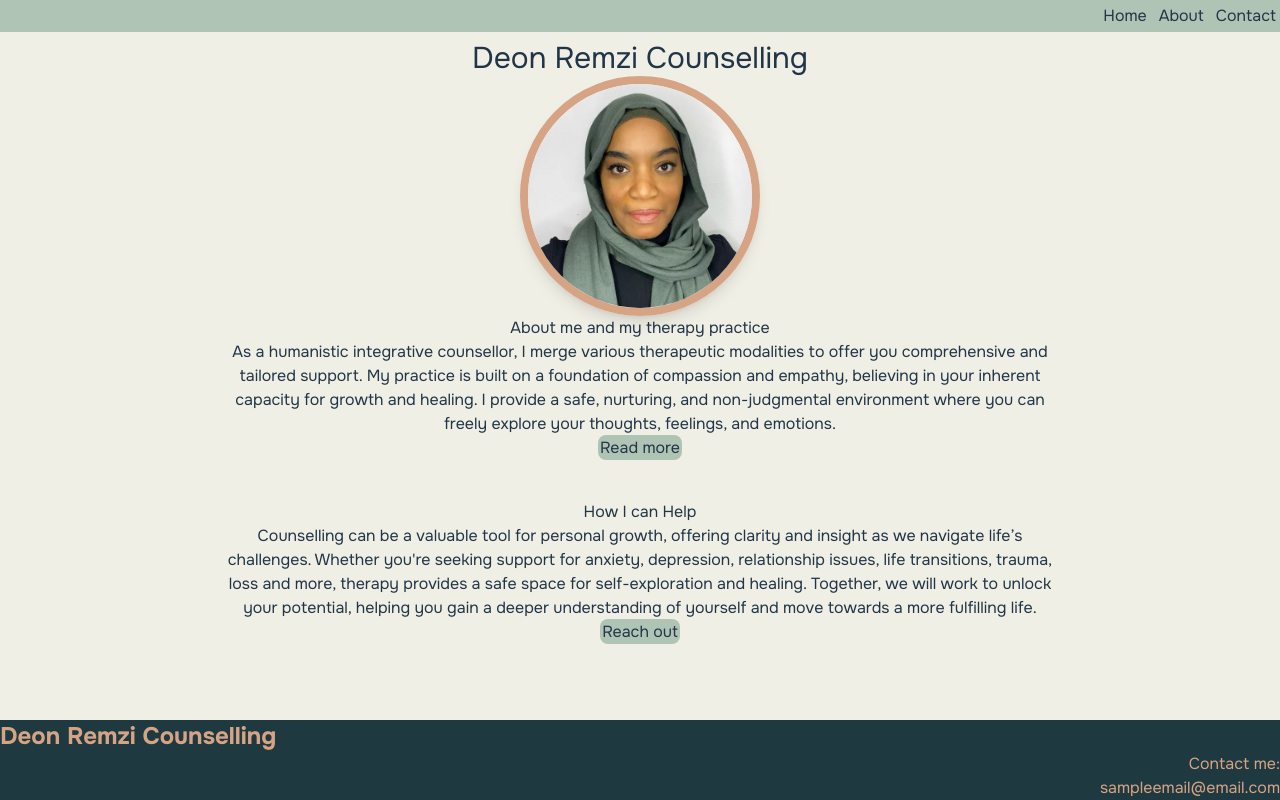
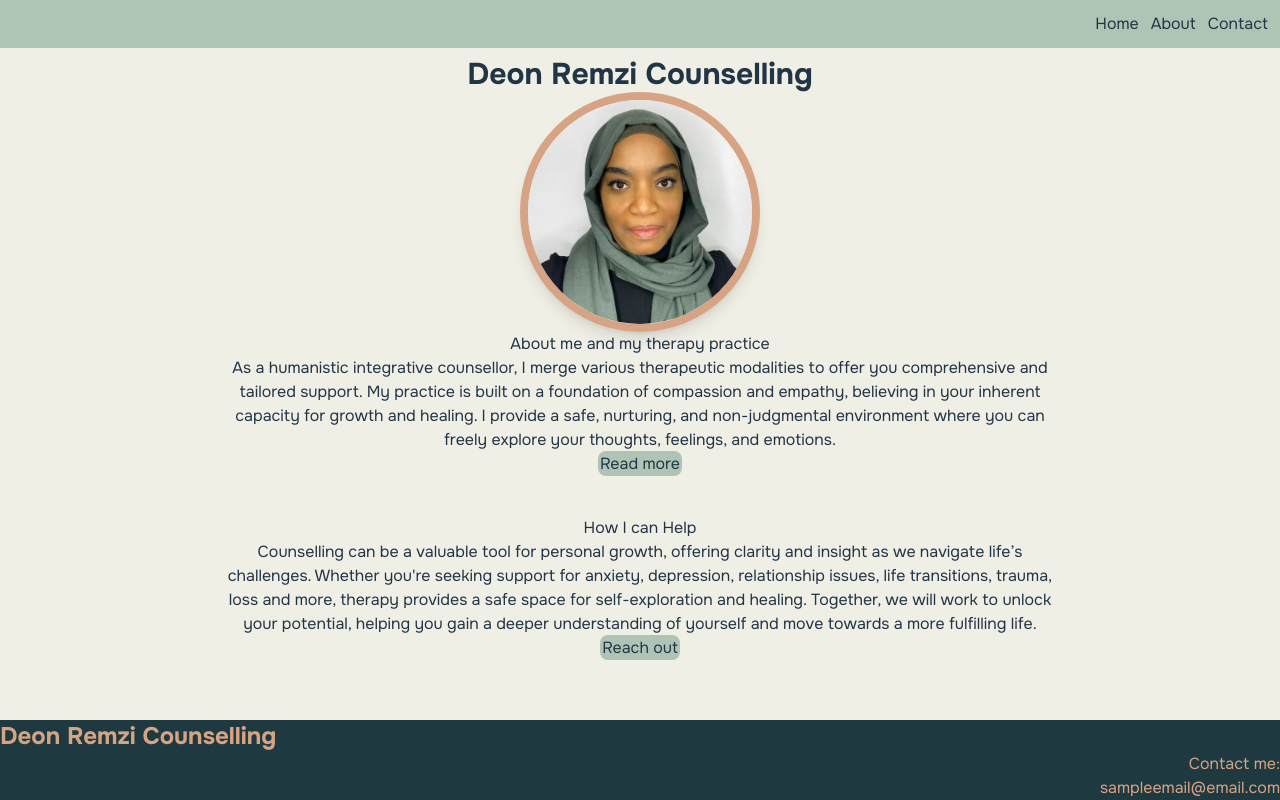
Before and after one commit to nimsay06/remzi-counselling, a React (Vite) app: page / in a window 1280 px wide. Built offline with nearby package versions, Linux system fonts and the light colour scheme.

Commit message:
Link-contactpg

```diff
--- a/src/Nav.jsx
+++ b/src/Nav.jsx
@@ -2,9 +2,9 @@ import { Link } from "react-router-dom";
 function Navigation() {
   return (
     <>
-      <nav className="bg-light-green sticky w-screen  p-1">
+      <nav className="bg-light-green sticky w-screen  p-3">
         <ul className="flex justify-end space-x-3">
-          <li className=" gap-x-0 hover:underline ">
+          <li>
             <Link to="/">Home</Link>
           </li>
           <li>
--- a/src/pages/Contact.jsx
+++ b/src/pages/Contact.jsx
@@ -1,5 +1,5 @@
 import React from "react";
-// import { Link } from "react-router-dom";
+import { Link } from "react-router-dom";
 export default function ContactPage() {
   const [result, setResult] = React.useState("");
 
@@ -28,7 +28,7 @@ export default function ContactPage() {
 
   return (
     <>
-      <div className=" mt-20 m-auto  shadow-lg">
+      <div className=" mt-20 m-auto ">
         <p className=" ml-5 m-auto">
           <span className="text-xl">Contact Me</span>
           <br />
@@ -80,6 +80,9 @@ export default function ContactPage() {
           <span>{result}</span>
         </div>
       </div>
+      <span className="text-3xl bottom-0  ml-8">
+        <Link to="/">⬅ </Link>
+      </span>
     </>
   );
 }
--- a/src/pages/Home.jsx
+++ b/src/pages/Home.jsx
@@ -4,7 +4,7 @@ export default function HomePage() {
   return (
     <>
       <div className="p-2 text-center relative">
-        <h1 className="text-3xl">Deon Remzi Counselling</h1>
+        <h1 className="text-3xl font-bold">Deon Remzi Counselling</h1>
         <img
           className="relative m-auto rounded-full h-60 w-60 border-8 border-peach-brown shadow-lg
         "
```
